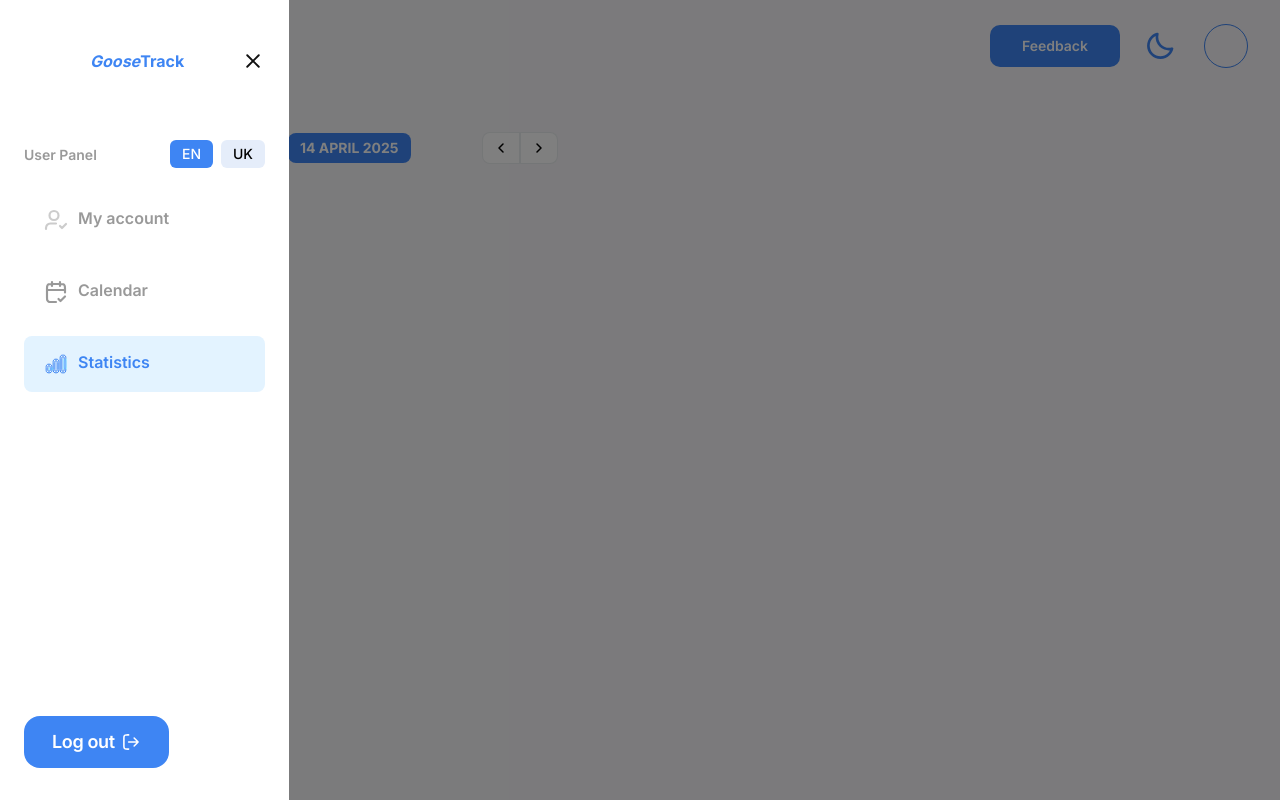
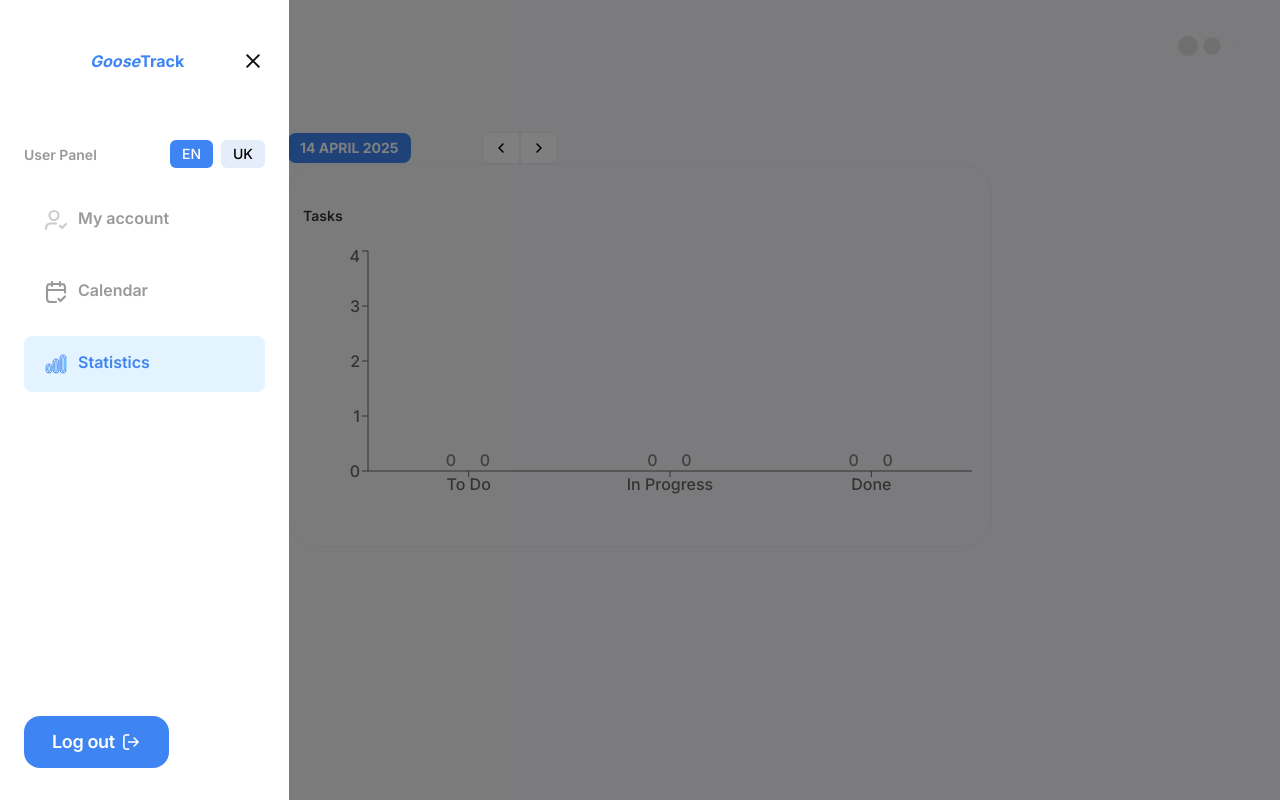
Before and after one commit to iSteffan/goosetrack-nextjs, a Next.js app: page /en/statistics in a window 1280 px wide. Both pictures are taken after a click on the button 44 px from the left and 46 px from the top of the page. Built offline with nearby package versions, Linux system fonts and the light colour scheme; no server answers.

Commit message:
i recharts // add basic statisticsChart

```diff
--- a/package.json
+++ b/package.json
@@ -33,6 +33,7 @@
     "react-spinners": "^0.15.0",
     "react-stars": "^2.2.5",
     "react-toastify": "^11.0.5",
+    "recharts": "^2.15.3",
     "swiper": "^11.2.6",
     "zustand": "^5.0.3"
   },
--- a/src/app/[locale]/(verified)/statistics/page.tsx
+++ b/src/app/[locale]/(verified)/statistics/page.tsx
@@ -1,17 +1,19 @@
 'use client';
 
-import { useQueryClient } from '@tanstack/react-query';
+// import { useQueryClient } from '@tanstack/react-query';
 import { format } from 'date-fns';
 
-import { IUser } from '@/store/userStore';
+// import { IUser } from '@/store/userStore';
 import { PeriodPaginator } from '@/components/ui/PeriodPaginator/PeriodPaginator';
 import { useState } from 'react';
+import { StatisticsChart } from '@/components/common/StatisticsChart/StatisticsChart';
+import { useTasksStore } from '@/store/tasksStore';
 
 // import { toast } from 'react-toastify';
 
 export default function Page() {
-  const queryClient = useQueryClient();
-  const data = queryClient.getQueryData<{ user: IUser }>(['user']);
+  // const queryClient = useQueryClient();
+  // const data = queryClient.getQueryData<{ user: IUser }>(['user']);
   // console.log('data statistics', data);
   // const router = useRouter();
 
@@ -22,9 +24,11 @@ export default function Page() {
 
   const [selectedDate, setSelectedDate] = useState(initialDate);
 
-  // if (!data?.user) {
-  //   return <p>Loading...</p>;
-  // }
+  const { tasks, isLoading } = useTasksStore(state => state);
+
+  if (isLoading) {
+    return <p>Loading...</p>;
+  }
 
   return (
     <section>
@@ -34,6 +38,7 @@ export default function Page() {
           selectedDate={selectedDate}
           onDateChange={setSelectedDate}
         />
+        <StatisticsChart selectedDate={selectedDate} tasks={tasks} />
       </div>
     </section>
   );
--- a/src/components/common/FeedbackForm/FeedbackForm.tsx
+++ b/src/components/common/FeedbackForm/FeedbackForm.tsx
@@ -124,7 +124,7 @@ export const FeedbackForm = ({ onClose }: IFeedbackForm) => {
                 onClick={handleEdit}
                 className="group flex h-[30px] w-[30px] items-center justify-center rounded-[50%] bg-[#E3F3FF] transition-colors hover:bg-blueMain dark:bg-[#353647] dark:hover:bg-blueMain"
               >
-                <EditIcon className="h-[16px] w-[16px] stroke-[#3E85F3] transition-colors group-hover:stroke-white" />
+                <EditIcon className="h-[16px] w-[16px] stroke-blueMain transition-colors group-hover:stroke-white" />
               </button>
               <button
                 type="button"
--- /dev/null
+++ b/src/components/common/StatisticsChart/StatisticsChart.tsx
@@ -0,0 +1,86 @@
+'use client';
+
+import {
+  BarChart,
+  Bar,
+  XAxis,
+  YAxis,
+  Tooltip,
+  ResponsiveContainer,
+  LabelList,
+} from 'recharts';
+import { isSameDay, isSameMonth, parseISO } from 'date-fns';
+
+interface Task {
+  _id: string;
+  date: string;
+  category: 'To Do' | 'In Progress' | 'Done';
+}
+
+interface StatisticsChartProps {
+  tasks: Task[];
+  selectedDate: string;
+}
+
+export const StatisticsChart = ({
+  tasks,
+  selectedDate,
+}: StatisticsChartProps) => {
+  const selected = new Date(selectedDate);
+
+  const categories = ['To Do', 'In Progress', 'Done'];
+  //   console.log('selectedDate', selectedDate);
+
+  const filterTasks = (range: 'day' | 'month') =>
+    tasks.filter(task => {
+      const taskDate = parseISO(task.date);
+      return range === 'day'
+        ? isSameDay(taskDate, selected)
+        : isSameMonth(taskDate, selected);
+    });
+
+  const countByCategory = (filteredTasks: Task[]) =>
+    categories.map(cat => filteredTasks.filter(t => t.category === cat).length);
+
+  const dayTasks = filterTasks('day');
+  const monthTasks = filterTasks('month');
+
+  const dayCounts = countByCategory(dayTasks);
+  const monthCounts = countByCategory(monthTasks);
+
+  const maxCount = Math.max(...dayCounts, ...monthCounts, 1);
+
+  const data = categories.map((cat, index) => ({
+    category: cat,
+    day: Math.round((dayCounts[index] / maxCount) * 100),
+    month: Math.round((monthCounts[index] / maxCount) * 100),
+    dayCount: dayCounts[index],
+    monthCount: monthCounts[index],
+  }));
+
+  return (
+    <div className="rounded-[29px] border-[0.8px] border-bluePale px-[14px] py-[40px] dark:border-darkThemeBorder">
+      <p className="mb-[20px] text-[14px] font-600 leading-[1.5] text-blackText">
+        Tasks
+      </p>
+      <ResponsiveContainer width="100%" height={260}>
+        <BarChart data={data} barSize={30}>
+          <XAxis dataKey="category" />
+          <YAxis />
+          <Tooltip
+            formatter={(value, name) => [
+              `${value}%`,
+              name === 'day' ? 'By Day' : 'By Month',
+            ]}
+          />
+          <Bar dataKey="day" fill="#FFD2DD">
+            <LabelList dataKey="dayCount" position="top" />
+          </Bar>
+          <Bar dataKey="month" fill="#3E85F3">
+            <LabelList dataKey="monthCount" position="top" />
+          </Bar>
+        </BarChart>
+      </ResponsiveContainer>
+    </div>
+  );
+};
```
Also changed, not shown: 1 other file (tests, documents, lock files or other folders).
